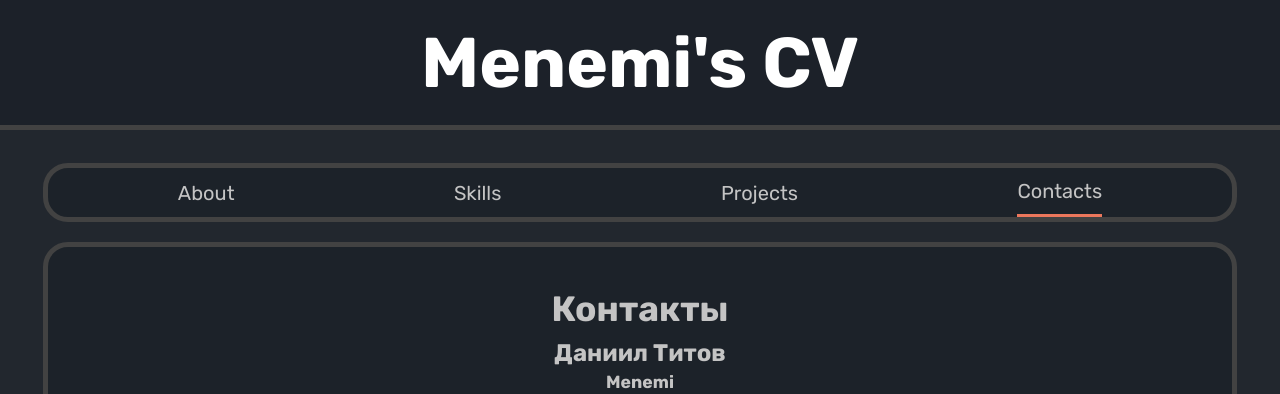
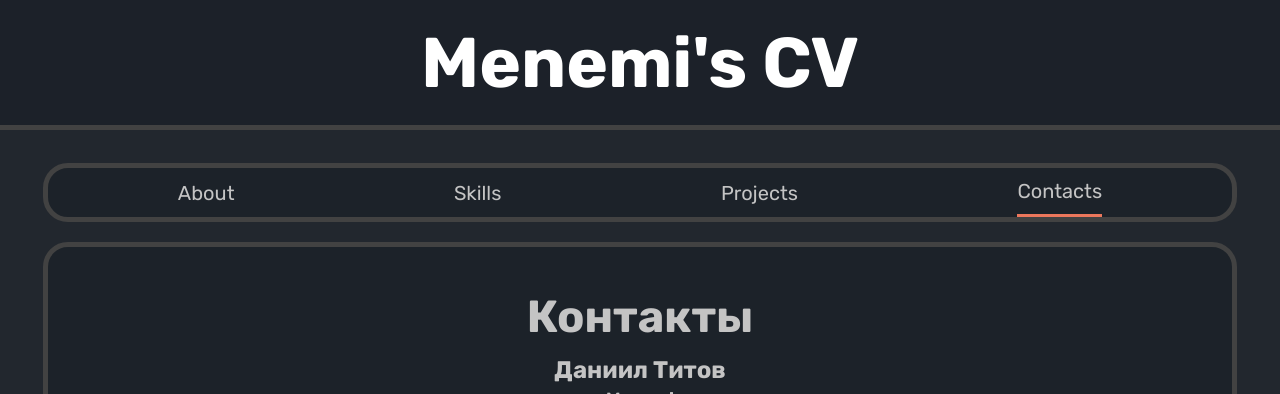
Before and after one commit to Menemi/MenemiCV, a plain HTML site: page contacts.html in a window 1280 px wide. Shown: the top 394 px of the page. Drawn offline with Linux system fonts and the light colour scheme.

Commit message:
refactor: change the size of `h2` title in contacts menu

```diff
--- a/css/index.css
+++ b/css/index.css
@@ -310,6 +310,10 @@ li {
     border-radius: 15px;
 }
 
+.contacts-title {
+    font-size: 45px;
+}
+
 .contacts-main-area {
     display: flex;
     justify-content: space-around;
```
